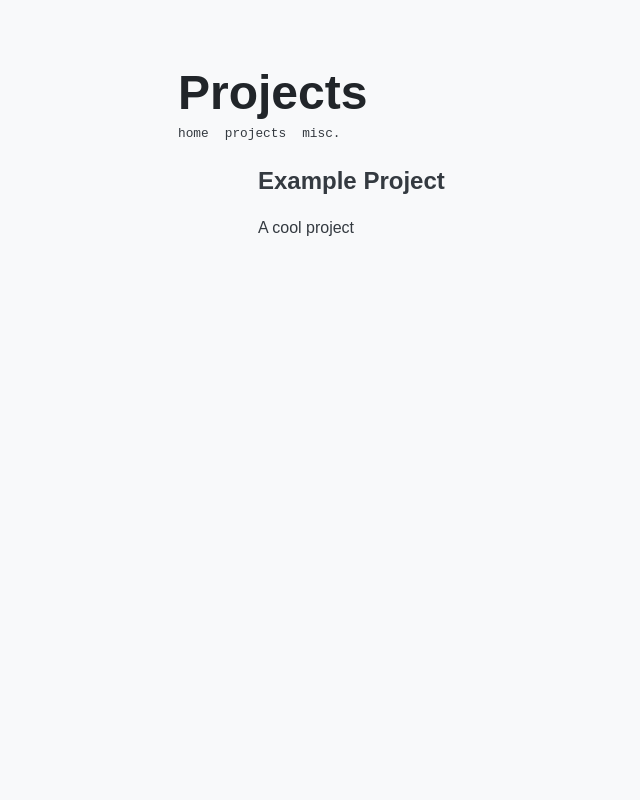
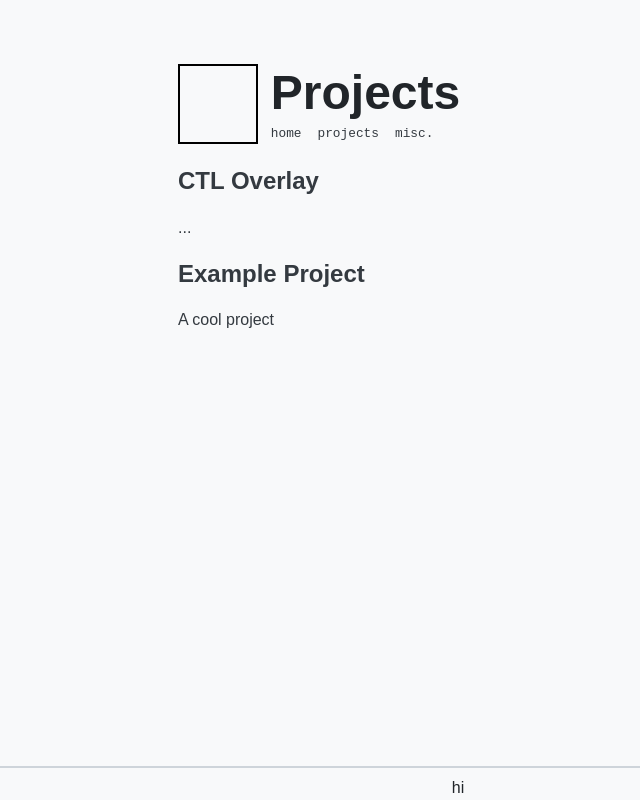
Before and after one commit to jeffrey-xue/jeffrey-xue.github.io, a SvelteKit app: page /projects in a window 1280 px wide. Shown: the whole page, without its empty margins (182-822 px from the left). Built offline with nearby package versions, Linux system fonts and the light colour scheme.

Commit message:
expand NavBar component into the whole header. add temp footer

```diff
--- /dev/null
+++ b/src/lib/components/ImgHeader.svelte
@@ -0,0 +1,46 @@
+<!-- TURN THIS COMPONENT INTO THE FULL HEADER since i want to have an icon photo for every project page -->
+<!-- USE @sveltejs/enhanced-img for image optimization and also specifying mobile sizes -->
+<script lang="ts">
+  let {
+    src = "",
+    alt = "",
+    heading,
+  }: { src: string; alt?: string; heading: string } = $props();
+</script>
+
+<main>
+  <img {src} {alt} />
+  <h1>{heading}</h1>
+  <nav>
+    <a href="/"> <p class="footer">home</p></a>
+    <a href="/projects"><p class="footer">projects</p></a>
+    <a href="/"><p class="footer">misc.</p></a>
+  </nav>
+</main>
+
+<style>
+  main {
+    display: grid;
+    grid-template-columns: auto 1fr;
+    grid-auto-rows: auto;
+    column-gap: 0.8rem;
+    row-gap: 0;
+  }
+  h1 {
+    grid-column: 2;
+    grid-row: 1;
+    margin: 0;
+  }
+  nav {
+    grid-column: 2;
+    grid-row: 2;
+    margin: 0;
+    display: flex;
+    gap: 1rem;
+  }
+  img {
+    grid-column: 1;
+    grid-row: 1 / 3;
+    height: 5rem;
+  }
+</style>
--- a/src/lib/components/NavBar.svelte
+++ /dev/null
@@ -1,18 +0,0 @@
-<!-- TURN THIS COMPONENT INTO THE FULL HEADER since i want to have an icon photo for every project page -->
-
-<script lang="ts">
-  let { class: className = "" } = $props();
-</script>
-
-<nav class={className}>
-  <a href="/"> <p class="footer">home</p></a>
-  <a href="/projects"><p class="footer">projects</p></a>
-  <a href="/"><p class="footer">misc.</p></a>
-</nav>
-
-<style>
-  nav {
-    display: flex;
-    gap: 1rem;
-  }
-</style>
--- /dev/null
+++ b/src/lib/content/ctl-overlay.svelte
@@ -0,0 +1,9 @@
+<script module>
+  export const metadata = {
+    slug: "ctl-overlay",
+    title: "CTL Overlay",
+    description: "...",
+  };
+</script>
+
+hi this is an example_project
--- a/src/routes/+layout.svelte
+++ b/src/routes/+layout.svelte
@@ -12,10 +12,24 @@
   {@render children()}
 </main>
 
+<footer>
+  <hr />
+  hi
+</footer>
+
 <style>
   main {
     max-width: 35rem;
     margin: 0 auto;
     padding: 4rem 1rem 0rem; /* top | left and right | bottom */
   }
+  footer {
+    position: fixed;
+    bottom: 0rem;
+    text-align: center;
+    width: 100%;
+  }
+  footer hr {
+    border: 1px solid var(--pale-slate);
+  }
 </style>
--- a/src/routes/+page.svelte
+++ b/src/routes/+page.svelte
@@ -2,14 +2,15 @@
   import githubIcon from "$lib/assets/github.svg?raw";
   import linkedinIcon from "$lib/assets/linkedin.svg?raw";
   import profilePhoto from "$lib/assets/pfp.jpg";
-  import NavBar from "$lib/components/NavBar.svelte";
+  import ImgHeader from "$lib/components/ImgHeader.svelte";
 </script>
 
-<header>
-  <img src={profilePhoto} alt="My parents. Taken by me in Yellowstone" />
-  <h1>Jeffrey Xue</h1>
-  <NavBar class="nav-placement" />
-</header>
+<ImgHeader
+  heading="Jeffrey Xue"
+  src={profilePhoto}
+  alt="My parents. Taken by me in Yellowstone"
+/>
+
 <p>
   Hi! I'm studying Engineering Physics at the University of British Columbia and
   based in the Lower Mainland. My technical interests are systems engineering,
@@ -50,28 +51,6 @@
 <h2>Featured Projects</h2>
 
 <style>
-  header {
-    display: grid;
-    grid-template-columns: auto 1fr;
-    grid-auto-rows: auto;
-    column-gap: 0.8rem;
-    row-gap: 0;
-  }
-  header h1 {
-    grid-column: 2;
-    grid-row: 1;
-    margin: 0;
-  }
-  :global(.nav-placement) {
-    grid-column: 2;
-    grid-row: 2;
-    margin: 0;
-  }
-  header img {
-    grid-column: 1;
-    grid-row: 1 / 3;
-    height: 5rem;
-  }
   .socials {
     display: flex;
     gap: 1rem; /* between each icon-text grouping */
--- a/src/routes/projects/+page.svelte
+++ b/src/routes/projects/+page.svelte
@@ -1,13 +1,10 @@
 <script lang="ts">
-  import NavBar from "$lib/components/NavBar.svelte";
-
+  import ImgHeader from "$lib/components/ImgHeader.svelte";
+  import box from "$lib/assets/empty_box.svg";
   let { data } = $props();
 </script>
 
-<header>
-  <h1>Projects</h1>
-  <NavBar />
-</header>
+<ImgHeader src={box} heading="Projects" />
 
 <ul>
   {#each data.projects as project (project.slug)}
@@ -21,7 +18,7 @@
 </ul>
 
 <style>
-  h1 {
-    margin: 0;
+  ul {
+    padding-left: 0;
   }
 </style>
```
Also changed, not shown: src/lib/assets/empty_box.svg (added).
